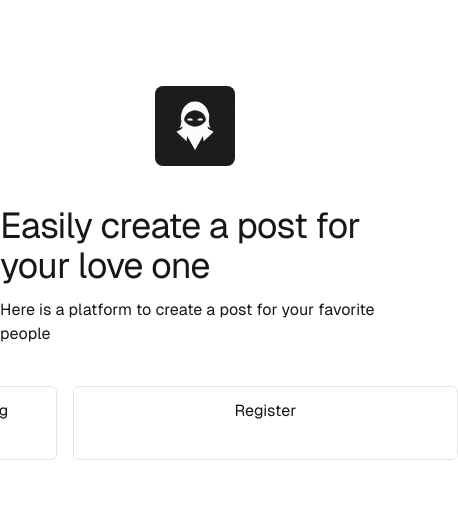
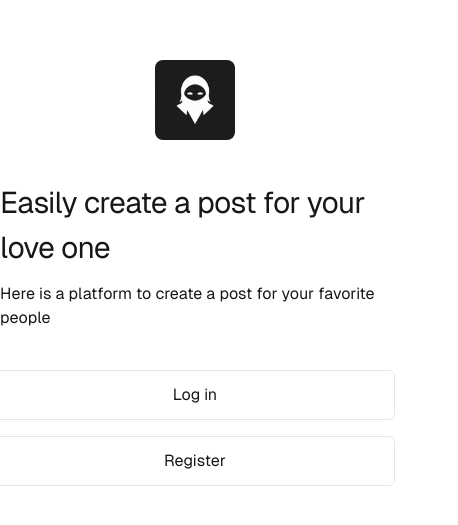
Before and after one commit to Jays0x/post-app-full-app, a Next.js app: page / in a window 390 px wide. Shown: the part 149-674 px from the top of the page, 458 px wide, since content can reach past the window. Built offline with nearby package versions, Linux system fonts and the light colour scheme.

Commit message:
Fixed responsiveness

```diff
--- a/app/(auth)/login/page.js
+++ b/app/(auth)/login/page.js
@@ -88,7 +88,7 @@ function Page() {
   return (
     <div className="flex flex-col justify-center items-center w-full h-[100vh] font-[family-name:var(--font-geist-sans)]">
       <div className="mb-10 text-center">
-        <h1 className="text-4xl font-bold mb-3">Welcome back</h1>
+        <h1 className="lg:text-4xl text-[30px] font-bold mb-3">Welcome back</h1>
         <p>Kindly login to your account</p>
       </div>
 
--- a/app/(auth)/register/page.js
+++ b/app/(auth)/register/page.js
@@ -70,7 +70,7 @@ function Page() {
     return (
         <div className='flex flex-col justify-center items-center w-full h-[100vh] font-[family-name:var(--font-geist-sans)]'>
             <div className='mb-10 text-center'>
-                <h1 className='text-4xl font-bold mb-3'>Welcome to our website!</h1>
+                <h1 className='lg:text-4xl text-[30px] font-bold mb-3'>Welcome to our website!</h1>
                 <p>Please fill out the form below to create an account.</p>
             </div>
 
--- a/app/(auth)/verification/page.js
+++ b/app/(auth)/verification/page.js
@@ -132,7 +132,7 @@ function VerificationPage() {
 
   return (
     <div className="flex flex-col justify-center items-center h-[100vh]">
-      <h1 className="text-4xl font-bold mb-5">Email Verification</h1>
+      <h1 className="lg:text-4xl text-[30px] font-bold mb-5">Email Verification</h1>
 
       {message.text && (
         <p
--- a/app/dash/home/page.js
+++ b/app/dash/home/page.js
@@ -58,9 +58,9 @@ function Page() {
 
   return (
     <div className='flex flex-col items-center justify-center min-h-[100vh] font-[family-name:var(--font-geist-sans)]'>
-      <h1 className='text-4xl mb-10 font-semibold tracking-tight'>List of all posts</h1>
+      <h1 className='lg:text-4xl text-[30px] mb-10 font-semibold tracking-tight mt-10'>List of all posts</h1>
 
-      <div className='grid grid-cols-3 mx-auto gap-5 mb-20 justify-center items-center'>
+      <div className='grid lg:grid-cols-3 grid-cols-1 md:grid-cols-2 mx-auto gap-5 mb-20 justify-center items-center'>
         {allPosts.length > 0 ? (
           allPosts.map((post) => (
             <div key={post._id} className='bg-[#fff] border border-black border-opacity-10 p-4 rounded-lg w-[300px]'>
@@ -85,7 +85,7 @@ function Page() {
         )}
       </div>
 
-      <div className='flex gap-4'>
+      <div className='flex lg:flex-row flex-col-reverse gap-4 mb-10'>
         <button
           onClick={handleLogout}
           className='bg-transparent px-10 hover:bg-[#f5f5f5] text-center border border-black border-opacity-10 py-3 rounded-md'
--- a/app/page.js
+++ b/app/page.js
@@ -13,12 +13,12 @@ export default function Home() {
       className="rounded-lg mb-10"
       />
 
-     <h1 className="text-4xl mb-3 tracking-tight">Easily create a post for your love one</h1>
+     <h1 className="lg:text-4xl text-[30px] mb-3 tracking-tight">Easily create a post for your love one</h1>
      <p className="mb-10">
        Here is a platform to create a post for your favorite people
      </p>
 
-     <div className='flex gap-4'>
+     <div className='flex lg:flex-row gap-4 flex-col'>
         <Link href='/login'
           className='bg-transparent px-10 hover:bg-[#f5f5f5] text-center border border-black border-opacity-10 py-3 rounded-md'
         >
```
